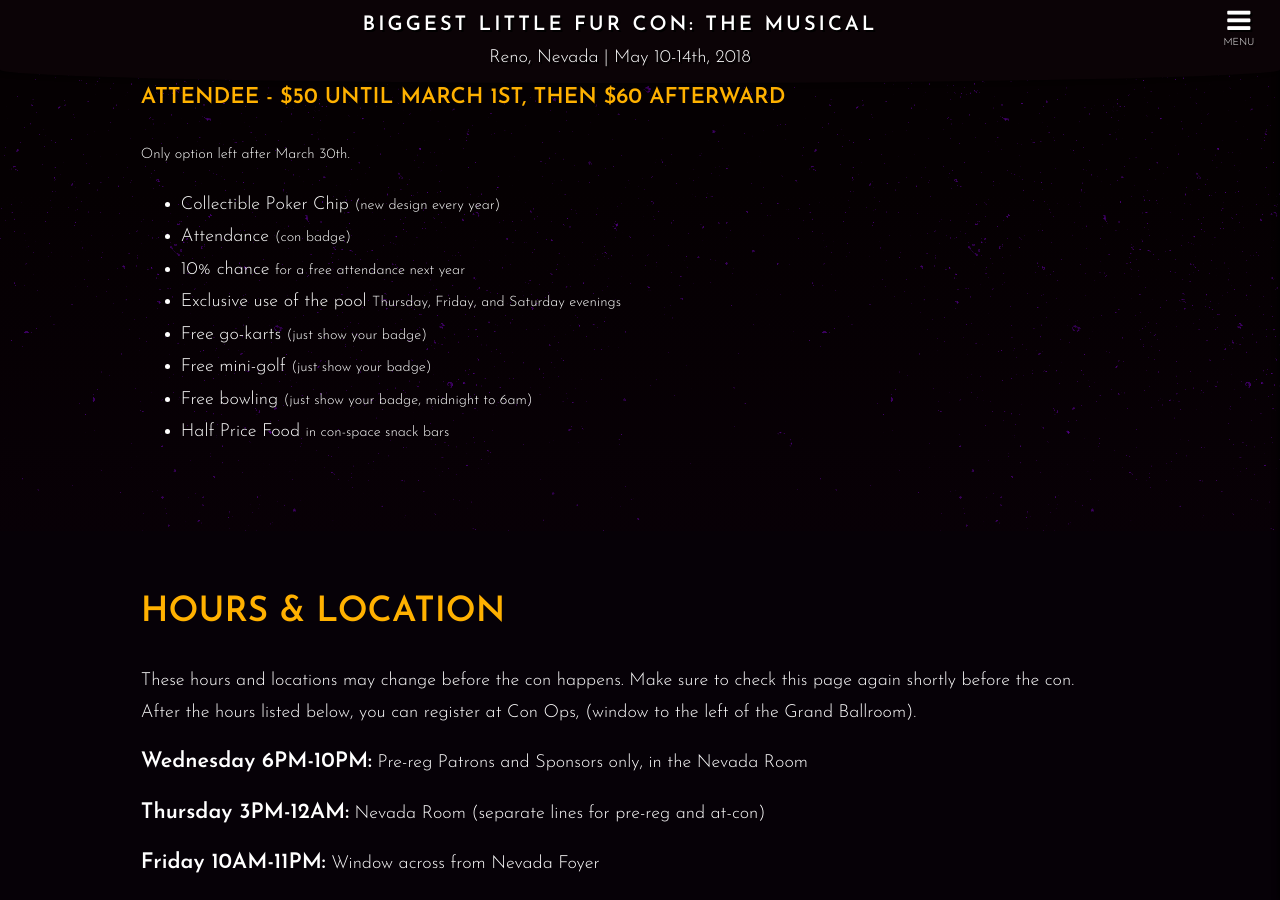
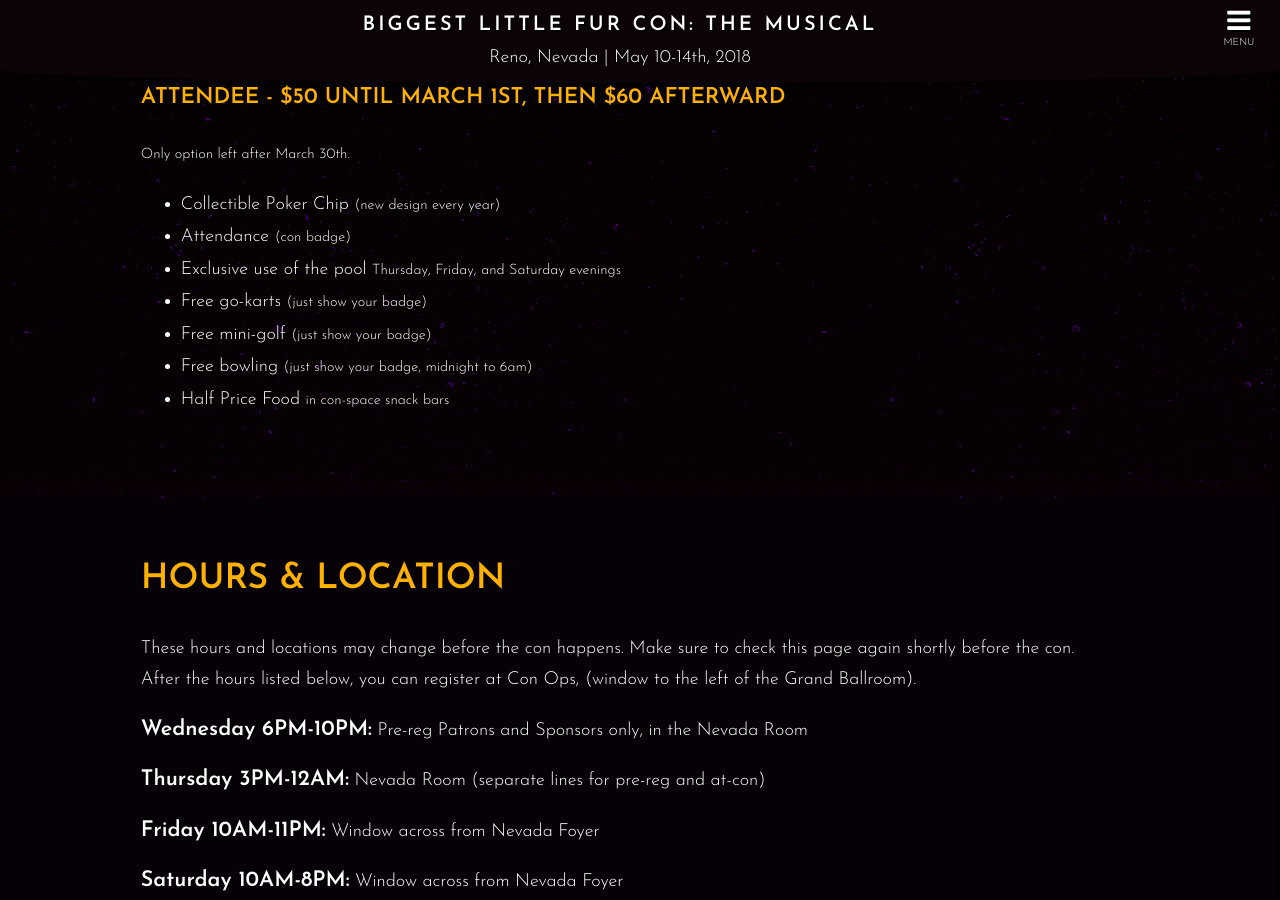
Before and after one commit to blfcweb/biggestlittlefc.github.io, a Jekyll site: the page built from register.md, in a window 1280 px wide and 900 px high, scrolled down 2305 px. Built offline with Jekyll 4.4.1, drawn with Linux system fonts in a browser that asks for light colours.

Commit message:
remove attendee chance of winning next year
copy-paste error. Attendee should not have any chance to win a free badge for next year.

```diff
--- a/register.md
+++ b/register.md
@@ -86,7 +86,6 @@ Remember: If you're over 16 and under 18, you'll need a signed and notarized [pa
 
 - Collectible Poker Chip <small>(new design every year)</small>
 - Attendance <small>(con badge)</small>
-- 10% chance <small>for a free attendance next year</small>
 - Exclusive use of the pool <small>Thursday, Friday, and Saturday evenings</small>
 - Free go-karts <small>(just show your badge)</small>
 - Free mini-golf <small>(just show your badge)</small>
```
